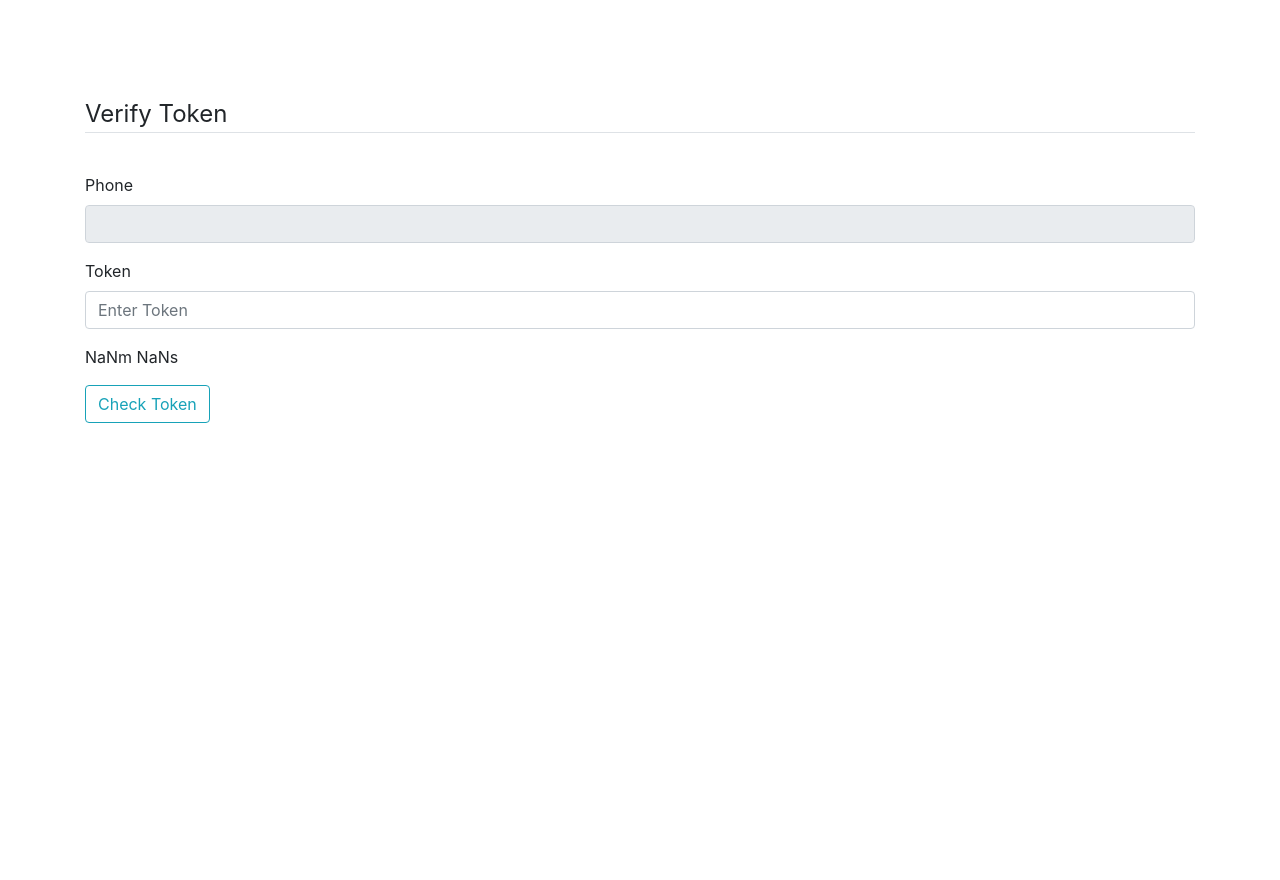
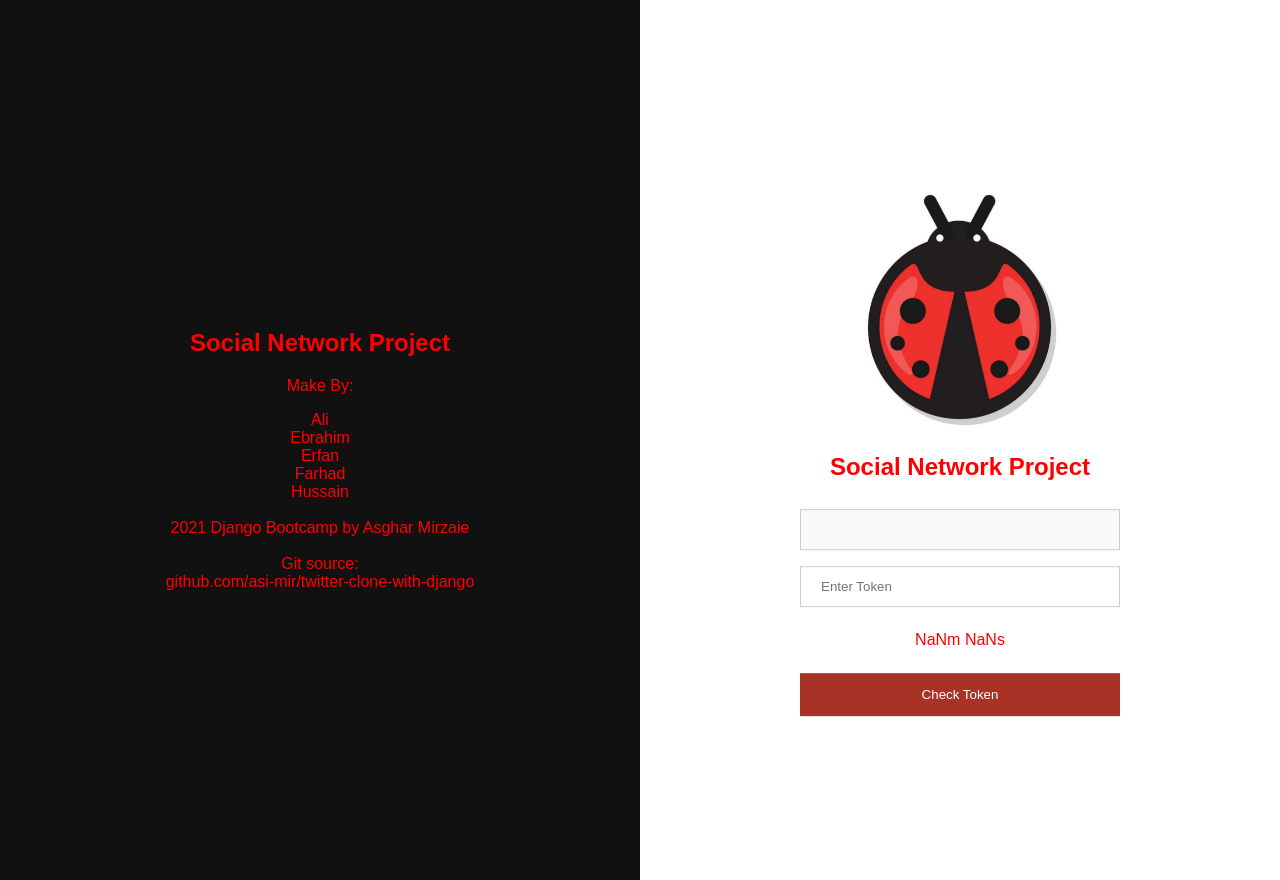
Before and after one commit to asi-mir/twitter-clone-with-django, a Django app: template accounts/templates/verify.html in a window 1280 px wide. Run offline with Django 3.2, Linux system fonts and the light colour scheme; the template is opened without the code that fills it, so the values that code supplies are empty; some libraries are stand-ins or nearby versions.

Commit message:
Edit login template

```diff
--- /dev/null
+++ b/accounts/templates/login_base.html
@@ -0,0 +1,118 @@
+<!DOCTYPE html>
+<html>
+<head>
+<meta name="viewport" content="width=device-width, initial-scale=1">
+<style>
+body {
+  font-family: Arial;
+  color: red;
+}
+
+
+
+.split {
+  height: 100%;
+  width: 50%;
+  position: fixed;
+  z-index: 1;
+  top: 0;
+  overflow-x: hidden;
+  padding-top: 20px;
+}
+
+.left {
+  left: 0;
+  background-color: #111;
+}
+
+.right {
+  right: 0;
+  background-color: white;
+}
+
+.centered {
+  position: absolute;
+  top: 50%;
+  left: 50%;
+  transform: translate(-50%, -50%);
+  text-align: center;
+}
+
+
+
+input[type=text], input[type=password] {
+  width: 100%;
+  padding: 12px 20px;
+  margin: 8px 0;
+  display: inline-block;
+  border: 1px solid #ccc;
+  box-sizing: border-box;
+}
+
+input[type=submit] {
+  background-color: #A93226;
+  color: white;
+  padding: 14px 20px;
+  margin: 8px 0;
+  border: none;
+  cursor: pointer;
+  width: 100%;
+}
+
+input[type=submit]:hover {
+  opacity: 0.8;
+}
+
+.cancelbtn {
+  width: auto;
+  padding: 10px 18px;
+  background-color: #f44336;
+}
+
+.imgcontainer {
+  width: auto;
+  text-align: center;
+  margin:0 auto;
+}
+
+img.avatar {
+  width: 70%;
+  border-radius: 50%;
+}
+
+.container {
+  width: auto;
+  margin:0 auto;
+}
+</style>
+</head>
+<body>
+
+<div class="split left">
+  <div class="centered">
+    <h2>Social Network Project</h2>
+    <p>Make By:</p>
+    Ali<br>
+    Ebrahim<br>
+    Erfan<br>
+    Farhad<br>
+    Hussain<br><br>
+
+    2021 Django Bootcamp by Asghar Mirzaie<br><br>
+
+     Git source:<br> github.com/asi-mir/twitter-clone-with-django
+  </div>
+</div>
+
+<div class="split right">
+  <div class="centered">
+
+
+            {% block body %}
+            {% endblock %}
+
+    </div>
+  </div>
+
+  </body>
+  </html>
--- a/accounts/templates/verify.html
+++ b/accounts/templates/verify.html
@@ -1,11 +1,6 @@
-
-<!DOCTYPE html>
-<html lang="en">
-<head>
-  <title>twitter</title>
-  <meta charset="utf-8">
-  <meta name="viewport" content="width=device-width, initial-scale=1">
-  <link rel="stylesheet" href="https://maxcdn.bootstrapcdn.com/bootstrap/4.5.2/css/bootstrap.min.css">
+{% extends 'login_base.html' %}
+{% load static %}
+{% block body %}
 
 <script>
   // Set the date we're counting down to
@@ -32,50 +27,35 @@
     if (distance < 0) {
       clearInterval(x);
       document.getElementById("countdowntimer").innerHTML = "EXPIRED";
-    document.getElementById("resendtoken").innerHTML = '<a href="">Resend Code</a>'
+      document.getElementById("resendtoken").innerHTML = '<a href="/verify">Resend Code</a>'
     }
   }, 1000);
   </script>
-</head>
 
-	<body>
-		<br> <br>
+<div class="imgcontainer">
+	<img src= "{% static 'logo.jpg' %}" alt="Avatar" class="avatar">
+  </div>
+  <div class="container">
+	<h2>Social Network Project</h2>
+  </div>
 
-    	<br> <br>
-				<div class="container">
-					<form   method="post"  >
+		<form action="." method="post">
 			{% csrf_token %}
-						<fieldset class="form-group">
-						  	<legend class="border-bottom mb-4">Verify Token</legend>
-						</fieldset>
+			<input type="text" value="{{ phone }}" readonly disabled  name="phone" >
+			<input type="text"  required name="token"  placeholder="Enter Token">
+			<p id="countdowntimer"></p>
+			<input type="submit" value="Check Token">
 
 
-						 <div class="form-group">
-							<label for="exampleInputEmail1">Phone</label>
-							<input type="text"   name="phone" value="{{ phone }}" readonly disabled class="form-control" id="exampleInputEmail1" aria-describedby="emailHelp" >
 
-  						</div>
-
-                        <div class="form-group">
-							<label for="exampleInputEmail1">Token</label>
-							<input type="text"   required name="token"  class="form-control" id="exampleInputEmail1" aria-describedby="emailHelp" placeholder="Enter Token" >
-
-  						</div>
-                        <p id="countdowntimer"></p>
-						<p id="resendtoken"></p>
-						<div class="form-group">
-               				 <button class="btn btn-outline-info" type="submit">Check Token</button>
-
-                        </div>
 		</form>
-				</div>
-
-		{%if messages%}
+		<!-- {%if messages%}
 	<div class="alert alert-danger" role="alert">
 	{% for message in messages %}
 		<h5 align="center">{{message}}</h5>
 	{% endfor %}
 	</div>
-	{%endif%}
-	</body>
-</html>
+	{%endif%} -->
+
+
+{% endblock %}
--- a/accounts/token.py
+++ b/accounts/token.py
@@ -9,7 +9,7 @@
     salt = uuid.uuid4().hex
     #send2faTokenToUser(token)
     expiration_date = datetime.datetime.now()+datetime.timedelta(minutes = 1)
-    print(token,salt,expiration_date)
+    print('Token: ',token,' Salt: ', salt,expiration_date)
     token += salt
     hash_token=hashlib.sha256(token.encode('utf-8')).hexdigest()
     #Save hash_token salt and expiration_date in Database
```
Also changed, not shown: accounts/templates/add_info.html (+16 -23 lines), accounts/templates/add_info2.html (+11 -20 lines), accounts/templates/register.html (+17 -37 lines), accounts/static/logo.jpg (added). Lines whose indentation alone changed are shown as unchanged.
